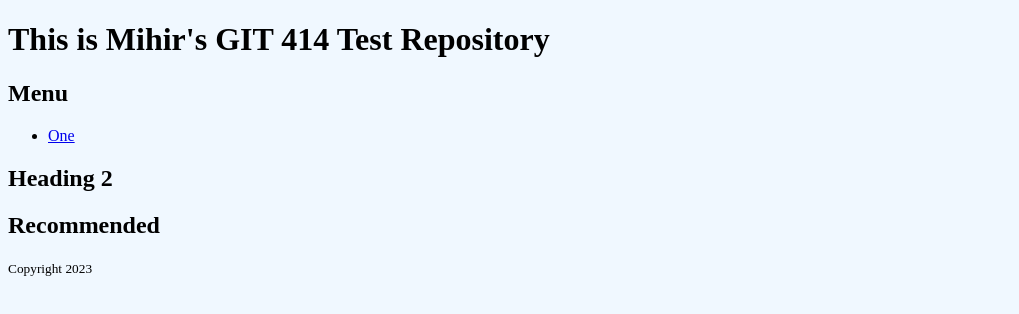
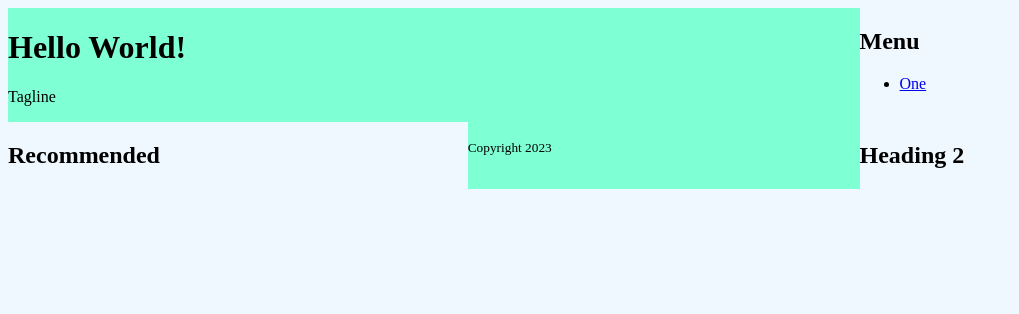
Before and after one commit to m1m0-asu/414test, a plain HTML site: page index.html in a window 1280 px wide. Shown: the whole page, without its empty margins (0-1019 px from the left). Drawn offline with Linux system fonts and the light colour scheme.

Commit message:
grid area changes

```diff
--- a/index.html
+++ b/index.html
@@ -14,7 +14,8 @@
 	</head>
 	<body>
 		<header>
-			<h1>This is Mihir's GIT 414 Test Repository</h1>
+			<h1>Hello World!</h1>
+			<p>Tagline</p>
 		</header>
 		<nav>
 			<h2>Menu</h2>
--- a/style.css
+++ b/style.css
@@ -1,4 +1,42 @@
 /* CSS by Mihir - Mobile first */
 body {
 	background-color: aliceblue;
+	display: grid;
+	grid-template-areas:
+		'header header'
+		'nav main'
+		'aside footer';
 }
+
+header,
+footer {
+	background-color: aquamarine;
+}
+
+header {
+	grid-area: header;
+}
+
+nav {
+	grid-area: nav;
+}
+
+main {
+	grid-area: main;
+}
+
+aside {
+	grid-area: aside;
+}
+
+footer {
+	grid-area: footer;
+}
+
+@media screen and (min-width: 800px) {
+	body {
+		grid-template-areas:
+			'header header nav'
+			'aside footer main';
+	}
+}
```
